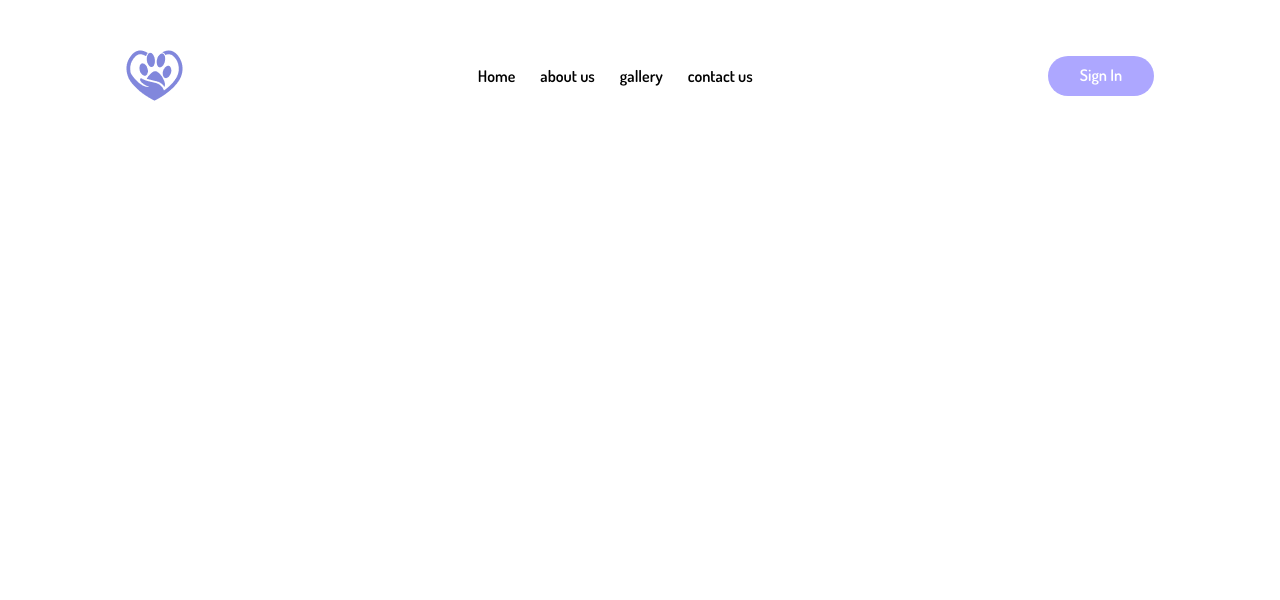
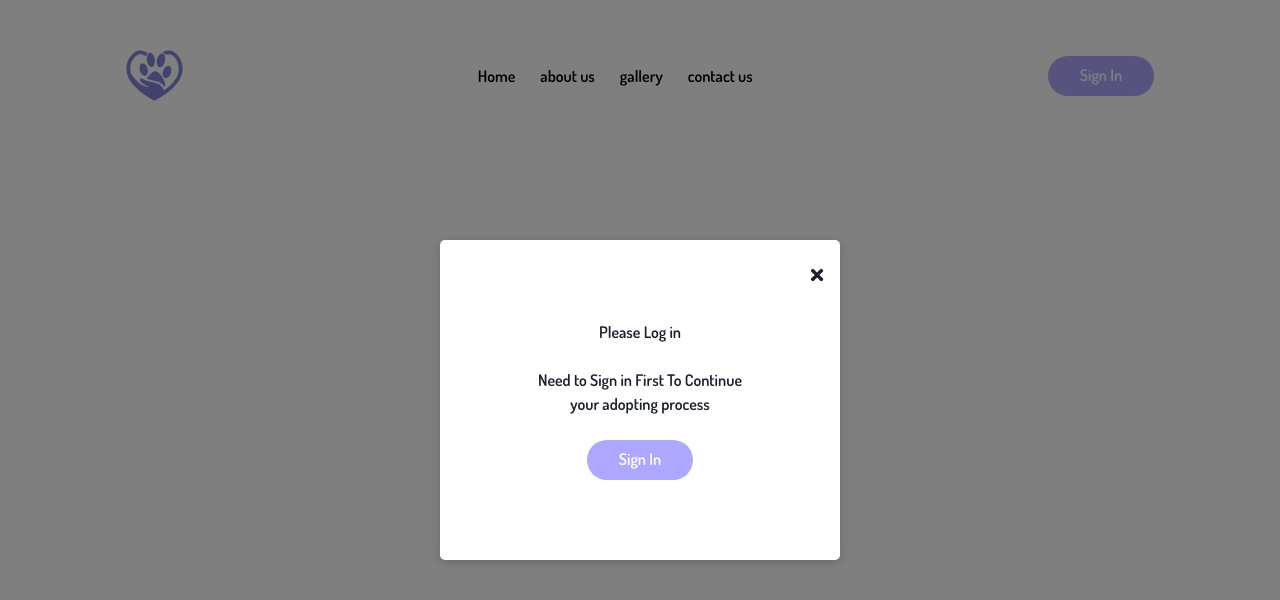
Before and after one commit to NelTeano/Animal-Adoption-Website, a React (Vite) app: page /form/1 in a window 1280 px wide. Shown: the top 600 px of the page. Built offline with nearby package versions, Linux system fonts and the light colour scheme; no server answers.

Commit message:
add modal component & put modalGuard in FillupPage(prevent to continue if not logged in)

```diff
--- /dev/null
+++ b/src/components/Modal.jsx
@@ -0,0 +1,70 @@
+import { Link } from "react-router-dom";
+import PropTypes from 'prop-types';
+
+
+export default function Modal({ isOpen, closeModal, children }) {
+
+
+
+    const modalOverlayStyle = {
+        position: "fixed",
+        top: 0,
+        left: 0,
+        width: "100%",
+        height: "100%",
+        backgroundColor: "rgba(0, 0, 0, 0.5)",
+        display: "flex",
+        justifyContent: "center",
+        alignItems: "center",
+        zIndex: 1000,
+    };
+
+    const modalStyle = {
+        backgroundColor: "white",
+        padding: "80px",
+        borderRadius: "5px",
+        boxShadow: "0 2px 10px rgba(0, 0, 0, 0.2)",
+        position: "relative",
+        zIndex: 1001,
+        width: "80%",
+        maxWidth: "400px",
+        textAlign: "center",
+    };
+
+    const closeButtonStyle = {
+        position: "absolute",
+        top: "0px",
+        right: "15px",
+        background: "none",
+        border: "none",
+        fontSize: "40px",
+        cursor: "pointer",
+        padding: "0",
+        outline: "none",
+    };
+
+
+    return (
+        isOpen && (
+        <div style={modalOverlayStyle}>
+            <div style={modalStyle}>
+                <Link
+                    to="/gallery"
+                >
+                    <button style={closeButtonStyle} onClick={closeModal}>
+                        &times;
+                    </button>
+                </Link>
+            {children}
+            </div>
+        </div>
+        )
+    );
+}
+
+
+Modal.propTypes = {
+    isOpen: PropTypes.bool.isRequired,
+    closeModal: PropTypes.func.isRequired,
+    children: PropTypes.node.isRequired,
+};
--- a/src/pages/FillUpPage.jsx
+++ b/src/pages/FillUpPage.jsx
@@ -1,21 +1,42 @@
 import { useEffect, useState } from "react";
 import { Link, useParams } from "react-router-dom";
 import { Image, Button} from "@chakra-ui/react";
+import { useAuth0} from "@auth0/auth0-react";
 
+// COMPONENTS
+import Modal from "../components/Modal"
+import AuthButton from "../components/AuthButton"
 
 // STYLES
 import "../assets/styles/fillupStyle.css"
 
 
-export default function FillUpPage() {
 
+function FillUpPage() {
+
+    // PAGE STATE
+    const [ ChosenAnimal , setChosenAnimal ] = useState(''); // FOR STORING THE CHOSENANIMAL DATA
+    const [modalOpen, setModalOpen] = useState(true); // TO BE ABLE CLOSE AND OPEN THE MODAL
+
+    // USE FUNCTIONS FROM IMPORTS
+    const { isAuthenticated } = useAuth0();
     const AnimalId = useParams(); // TO ACCESS THE ID OF ANIMAL USING THE PARAMS
-    console.log(AnimalId) // TO VERIFY IF THE ANIMAL ID RECEIVED IS CORRECT
 
-    const [ ChosenAnimal , setChosenAnimal ] = useState(''); // FOR STORING THE CHOSENANIMAL DATA
+
+    // PAGE VARIABLES
+    const ButtonsStyle = {
+        backgroundColor: "#ADA7FF",
+        height: "100px",
+        width: "200px",
+        color: "white",
+        _hover: {
+            backgroundColor: '#8984c7',
+            color: 'white',
+            transition: '0.7s'
+        }
+    }
 
     useEffect(()=>{
-
         async function GetAnimalByParams(){
 
             try{
@@ -34,26 +55,41 @@ export default function FillUpPage() {
     GetAnimalByParams(); // FETCH THE ROUTE USING PARAMS ROUTE IS USING findById()
     },[])
 
-    console.log(ChosenAnimal)   // TO VERIFY THE CHOSEN ANIMAL DATA IS CORRECT
+
+    if(!isAuthenticated){
+
+        const closeModal = () => {
+            setModalOpen(false);
+        };
+
+        return(
+            <>
+
+                <Modal isOpen={modalOpen} closeModal={closeModal}>
+                    <div>
+                        <h2>Please Log in</h2>
+                        <br></br>
+                        <p>
+                            Need to Sign in First To Continue<br></br> your adopting process
+                        </p>
+                        <br></br>
+                        <AuthButton/>
+                    </div>
+                </Modal>
+            </>
+        )
+    }
 
 
-    const ButtonsStyle = {
-        backgroundColor: "#ADA7FF",
-        height: "100px",
-        width: "200px",
-        color: "white",
-        _hover: {
-            backgroundColor: '#8984c7',
-            color: 'white',
-            transition: '0.7s'
-        }
-    }
+
+    console.log(ChosenAnimal)   // TO VERIFY THE CHOSEN ANIMAL DATA IS CORRECT
+    console.log(AnimalId) // TO VERIFY IF THE ANIMAL ID RECEIVED IS CORRECT
+
 
 
     return (
         <>
             {ChosenAnimal && // JUST SAMPLE
-                <>
                 <div className="information-board">
                     <div className="animal-appearance">
                         <Image
@@ -84,8 +120,10 @@ export default function FillUpPage() {
                             </div>
                     </div>
                 </div>
-                </>
             }
         </>
     )
 }
+
+
+export default FillUpPage
```
Lines whose indentation alone changed are shown as unchanged.
